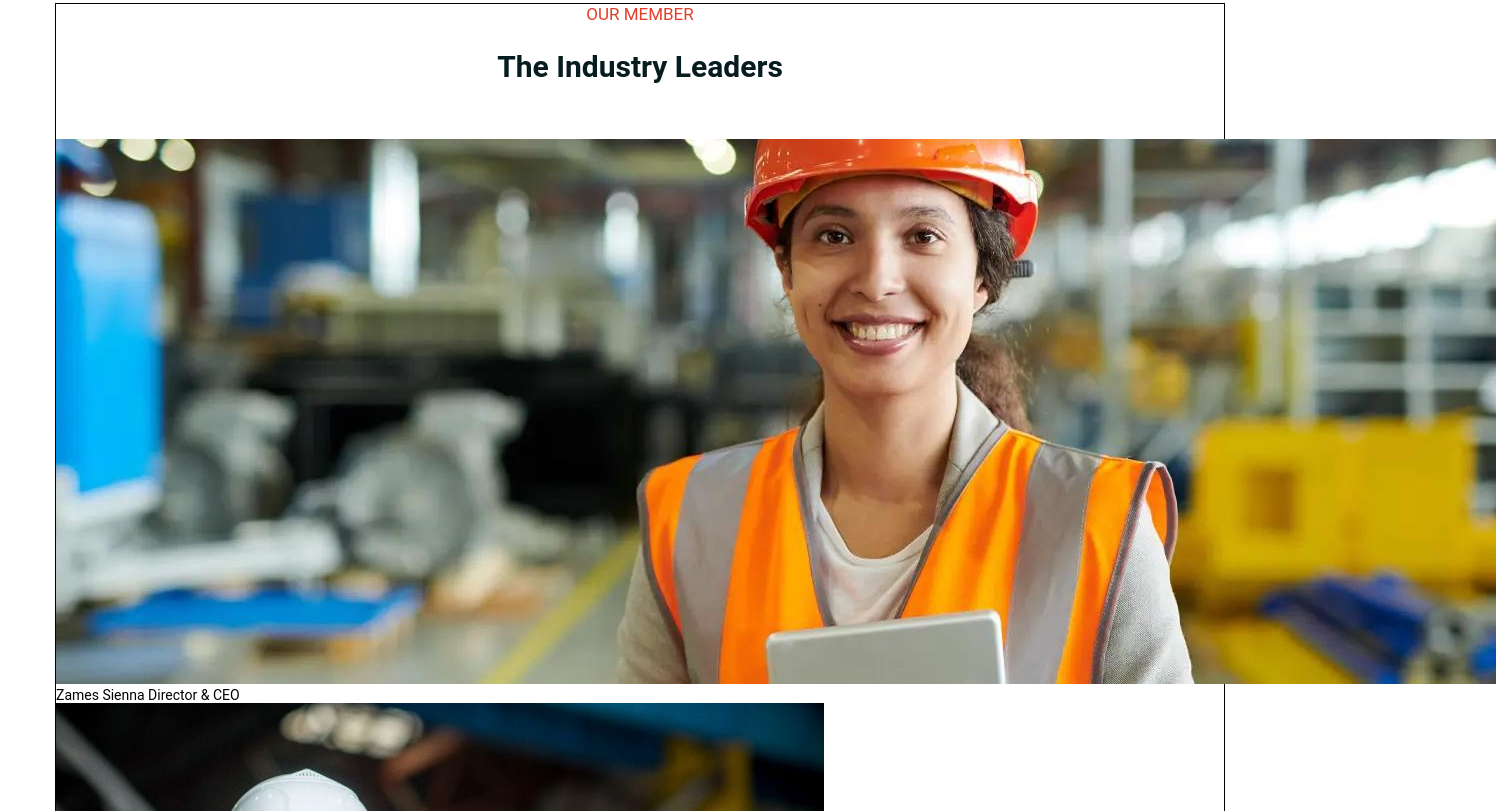
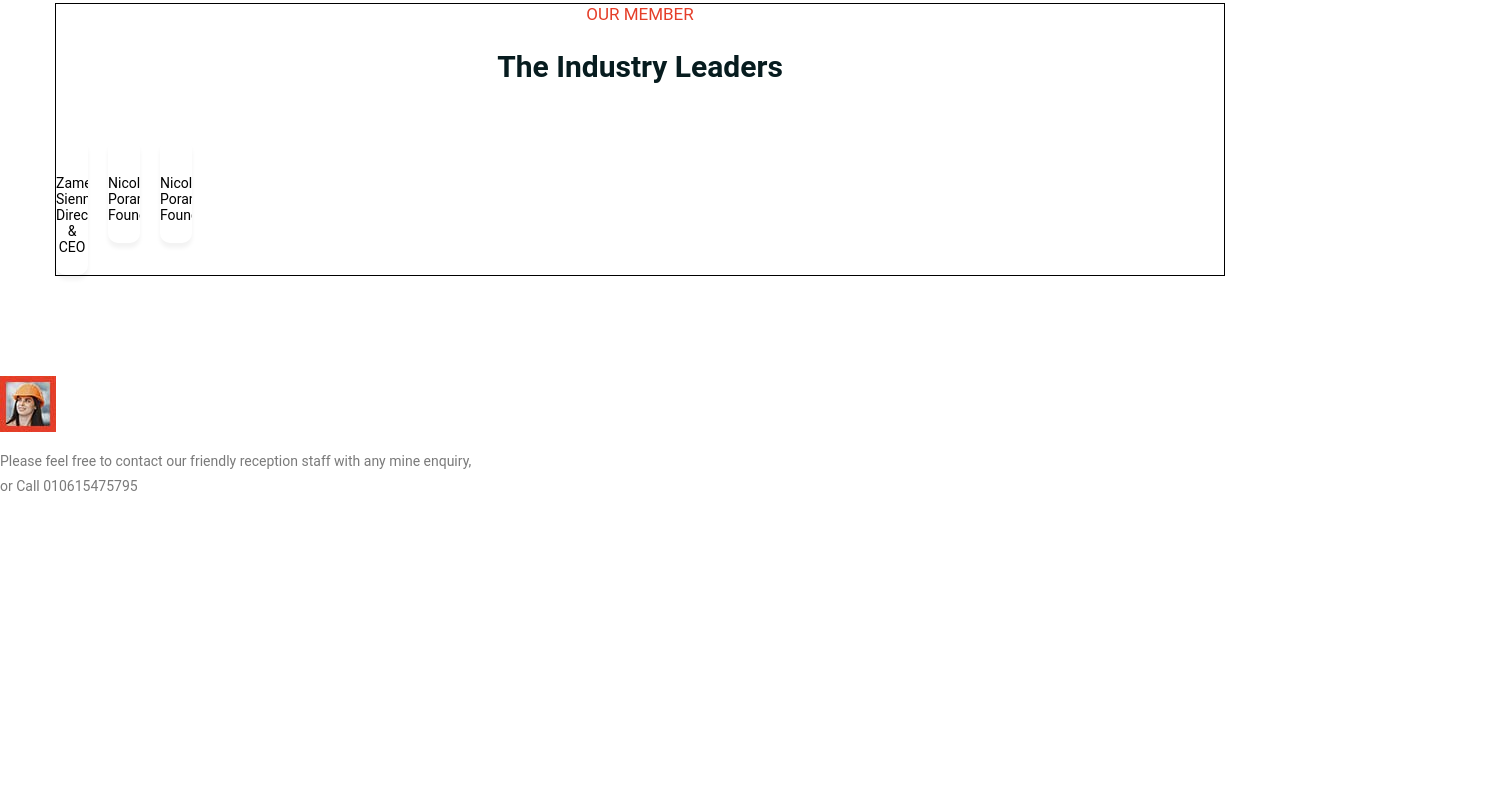
Before and after one commit to MehakCoder/Pocket_HTML_project, a plain HTML site: page index.html in a window 1280 px wide. Shown: the part 4289-5100 px from the top of the page, 1496 px wide, since content can reach past the window. After the commit the page ends 4902 px from the top, so only its background shows below. Drawn offline with Linux system fonts and the light colour scheme.

Commit message:
edit text and delete image

```diff
--- a/css/style.css
+++ b/css/style.css
@@ -349,3 +349,21 @@ a{
 .gallery1 img{
 	width: 100%;
 }
+/* our Team */
+.team{
+      width: 32px;
+      float: left;
+      text-align: center;
+      margin-right: 20px;
+      padding-bottom: 20px;
+      border-radius: 10px;
+      overflow: hidden;
+      box-shadow: 0 5px 4px 0 rgb(0 0 0 / 5%);
+}
+.team:last-child{
+  margin-right: 0;
+}
+.team .team-image {
+            margin-bottom: 20px;
+            width: 34px;
+}
--- a/index.html
+++ b/index.html
@@ -266,12 +266,14 @@
             <span class="team-member">Zames Sienna</span>
             <span class="team-designation">Director & CEO</span>
           </div>
+          <div class="team">
           <div class="team-image">
             <img src="image/team02.jpg" alt="">
           </div>
           <span class="team-member">Nicolas Poran</span>
           <span class="team-designation">Founder</span>
         </div>
+        <div class="team">
         <div class="team-image">
           <img src="image/team03.png" alt="">
         </div>
```
Also changed, not shown: image/team01.jpg (deleted), image/team02.jpg (deleted), image/team03.png (deleted).
